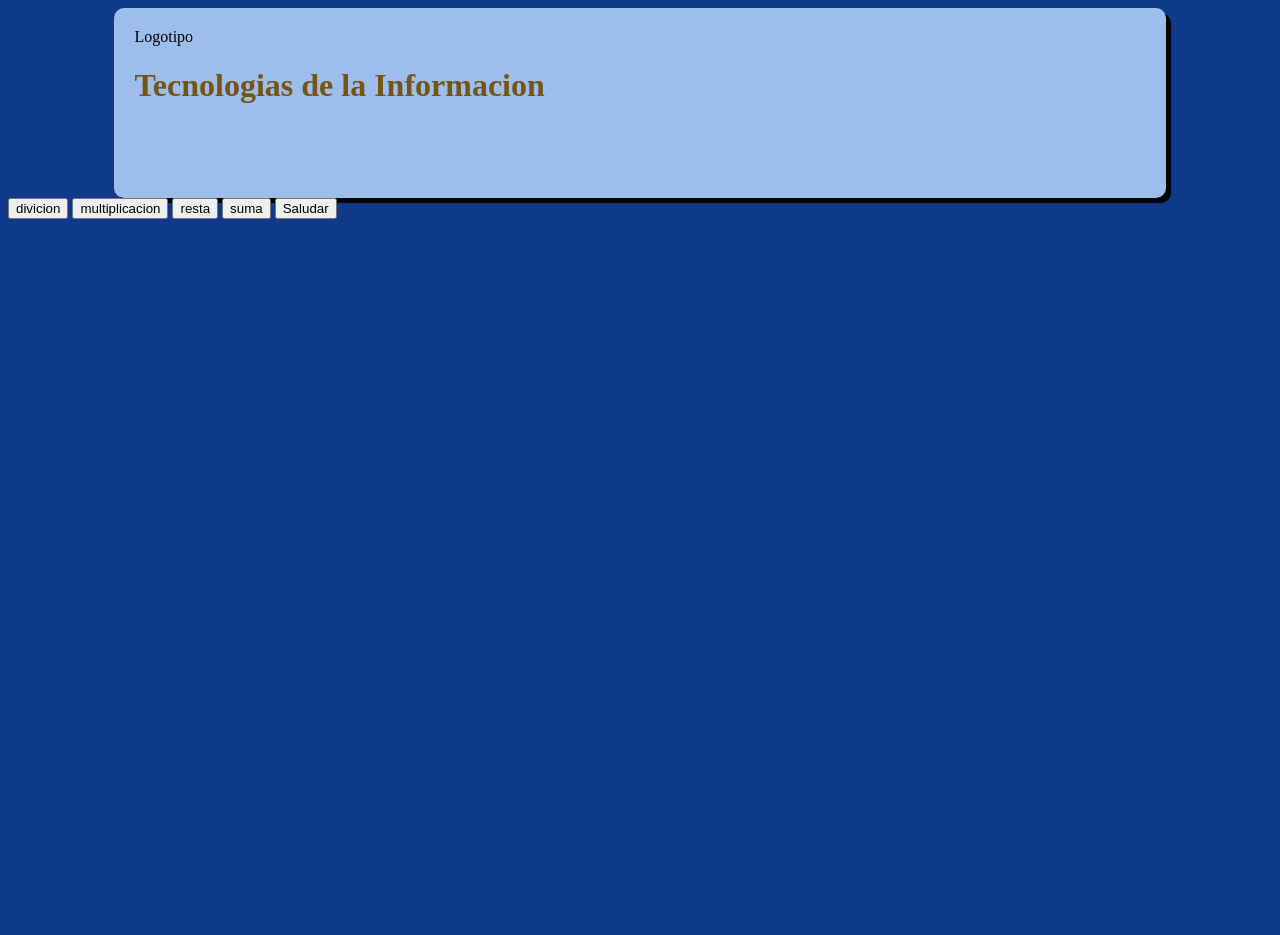
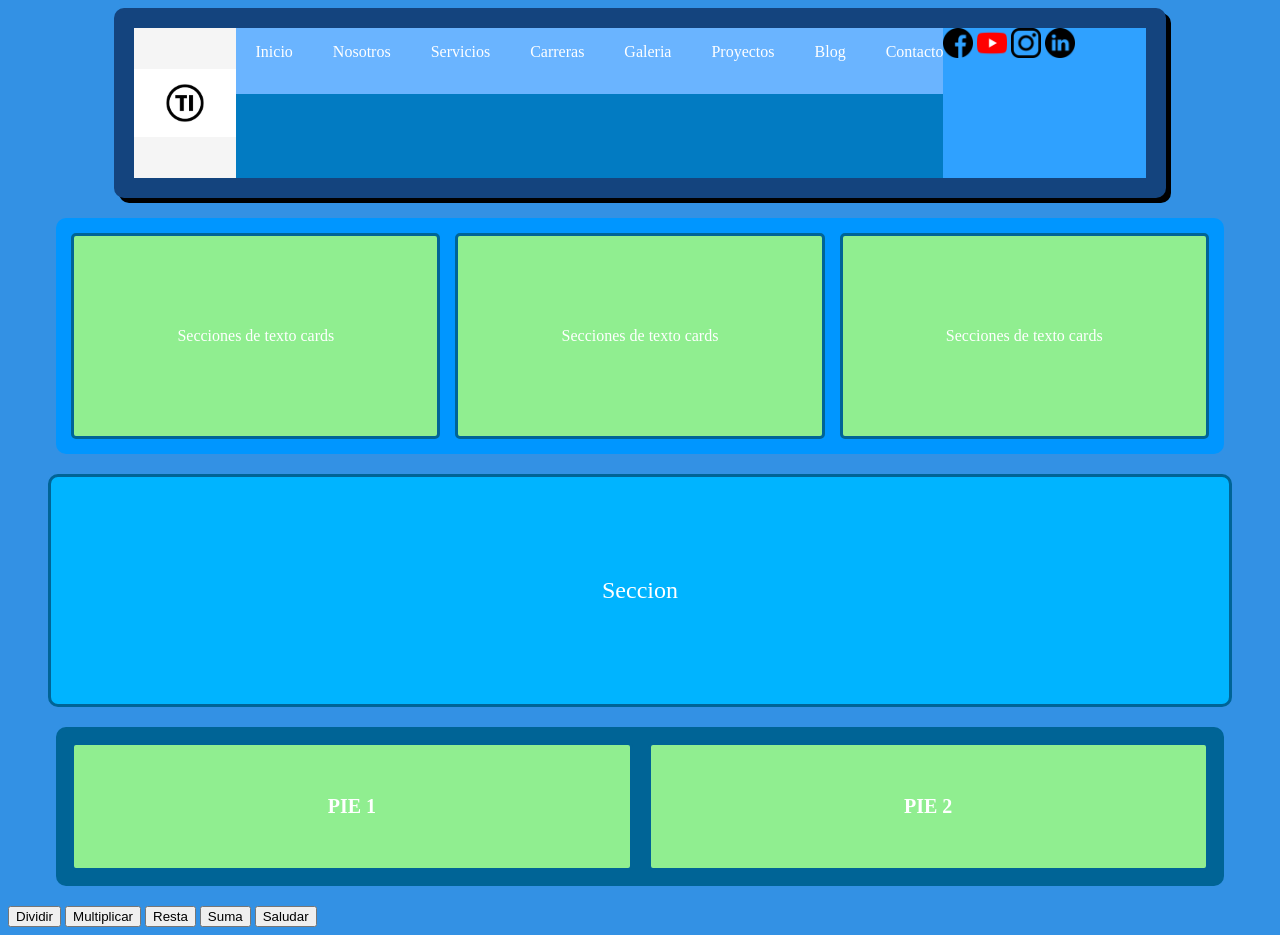
Before and after one commit to Andreard276/SITIO-TI, a plain HTML site: page index.html in a window 1280 px wide. Before the commit the page ends 800 px from the top, so only its background shows below. Drawn offline with Linux system fonts and the light colour scheme.

Commit message:
se realizo el diseño de nuestra pagina modificando el css y agregrando imagenes

```diff
--- a/CSS/style.css
+++ b/CSS/style.css
@@ -1,16 +1,119 @@
 h1{
-    color:rgb(116, 85, 21);
+    color: rgb(0, 0, 0);
 }
 body{
-background-color: rgb(15, 58, 139);
+    background-color: rgb(51, 145, 228);
 }
 #encabezado {
-    background-color: rgb(157, 189, 236);
+    background-color: rgb(20, 68, 126);
     height: 150px;
     width: 80%;
     margin: 0 auto;
     border-radius: 10px;
     padding: 20px;
     box-shadow: 5px 5px #000;
+    display: flex;
+}
+.logo {
+    background-color: whitesmoke;
+    width: 10%;
+    display: flex;
+    justify-content: center;
+    align-items: center;
+}
+.logo img {
+    width: 100%;
+    height: auto;
 
 }
+.menu {
+    background-color: rgb(2, 123, 194);
+    width: 70%;
+
+}
+.menu ul {
+    list-style: none;
+    padding: 0;
+    margin: 0;
+    display: flex;
+    background-color: rgb(106, 180, 255);
+
+
+}
+.menu ul li {
+    margin: 0;
+    padding: 15px 20px;
+    color: white;
+
+}
+.menu ul li a{
+    text-decoration: none;
+    color: white;
+}
+.menu ul li a:hover{
+    background-color: rgb(0, 0, 0);
+    padding: 15px 20px;
+}
+.redes{
+    background-color: rgb(47, 161, 255);
+    width: 20%;
+}
+/* Sección de Cards */
+.cards-container {
+    width: 90%;
+    margin: 20px auto;
+    display: flex;
+    gap: 15px;
+    background-color: rgb(0, 150, 255);
+    padding: 15px;
+    border-radius: 10px;
+}
+.card {
+    background-color: rgb(144, 238, 144);
+    flex: 1;
+    height: 200px;
+    display: flex;
+    align-items: center;
+    justify-content: center;
+    color: white;
+    font-size: 16px;
+    border: 3px solid rgb(0, 100, 150);
+    border-radius: 5px;
+}
+/* Sección Principal */
+.seccion-principal {
+    width: 90%;
+    margin: 20px auto;
+    background-color: rgb(0, 180, 255);
+    padding: 100px 20px;
+    display: flex;
+    align-items: center;
+    justify-content: center;
+    color: white;
+    font-size: 24px;
+    border: 3px solid rgb(0, 100, 150);
+    border-radius: 10px;
+}
+/* Pie de Página */
+.pie-contenedor {
+    width: 90%;
+    margin: 20px auto;
+    display: flex;
+    gap: 15px;
+    background-color: rgb(0, 100, 150);
+    padding: 15px;
+    border-radius: 10px;
+}
+.pie-item {
+    background-color: rgb(144, 238, 144);
+    flex: 1;
+    padding: 50px 20px;
+    display: flex;
+    align-items: center;
+    justify-content: center;
+    color: white;
+    font-size: 20px;
+    border: 3px solid rgb(0, 100, 150);
+    border-radius: 5px;
+    font-weight: bold;
+}
--- a/index.html
+++ b/index.html
@@ -7,18 +7,56 @@
     <link rel="stylesheet" href="css/style.css">
 </head>
 <body>
-    <div id="encabezado">
-    <div id="logo">Logotipo</div>
-    <div><h1>Tecnologias de la Informacion</h1></div>
+
+    <div>
+        <div id="encabezado">
+        <div class="logo"><img src="IMAGES/logo.png" alt="Logo"></div>
+        <div class="menu">
+            <ul>
+                <li><a href="#">Inicio</a></li>
+                <li><a href="#">Nosotros</a></li>
+                <li><a href="#">Servicios</a></li>
+                <li><a href="#">Carreras</a></li>
+                <li><a href="#">Galeria</a></li>
+                <li><a href="#">Proyectos</a></li>
+                <li><a href="#">Blog</a></li>
+                <li><a href="#">Contacto</a></li>
+                <li><a href="#">Campus Virtual</a></li>
+            </ul>
+        </div>
+        <div class="redes">
+            <a href="#"><img src="IMAGES/facebook.png" alt="Facebook" width="30" height="30"></a>
+            <a href="#"><img src="IMAGES/youtube.png" alt="Youtube" width="30" height="30"></a>
+            <a href="#"><img src="IMAGES/instagram.png" alt="Instagram" width="30" height="30"></a>
+            <a href="#"><img src="IMAGES/linkedin.png" alt="Linkedin" width="30" height="30"></a>
+
+
+        </div>
+        </div>
+        <!-- Sección de Cards -->
+    <div class="cards-container">
+        <div class="card">Secciones de texto cards</div>
+        <div class="card">Secciones de texto cards</div>
+        <div class="card">Secciones de texto cards</div>
     </div>
 
+    <!-- Sección Principal -->
+    <div class="seccion-principal">
+        Seccion
+    </div>
 
-      <button onclick="divicion()">divicion</button>
+    <!-- Pie de Página -->
+    <div class="pie-contenedor">
+        <div class="pie-item">PIE 1</div>
+        <div class="pie-item">PIE 2</div>
+    </div>
 
-    <button onclick="multiplicacion()">multiplicacion</button>
-<button onclick="resta()">resta</button>
-    <button onclick="suma()">suma</button>
-   <button onclick="saludar()">Saludar</button>
+    </div>
+    <button onclick="dividir()">Dividir</button>
+    <button onclick="multiplicar()">Multiplicar</button>
+    <button onclick="resta()">Resta</button>
+    <button onclick="suma()">Suma</button>
+    <button onclick="saludar()">Saludar</button>
     <script src="js/script.js"></script>
 </body>
 </html>
```
Also changed, not shown: IMAGES/facebook.png (added), IMAGES/instagram.png (added), IMAGES/linkedin.png (added), IMAGES/logo.png (added), IMAGES/youtube.png (added).
